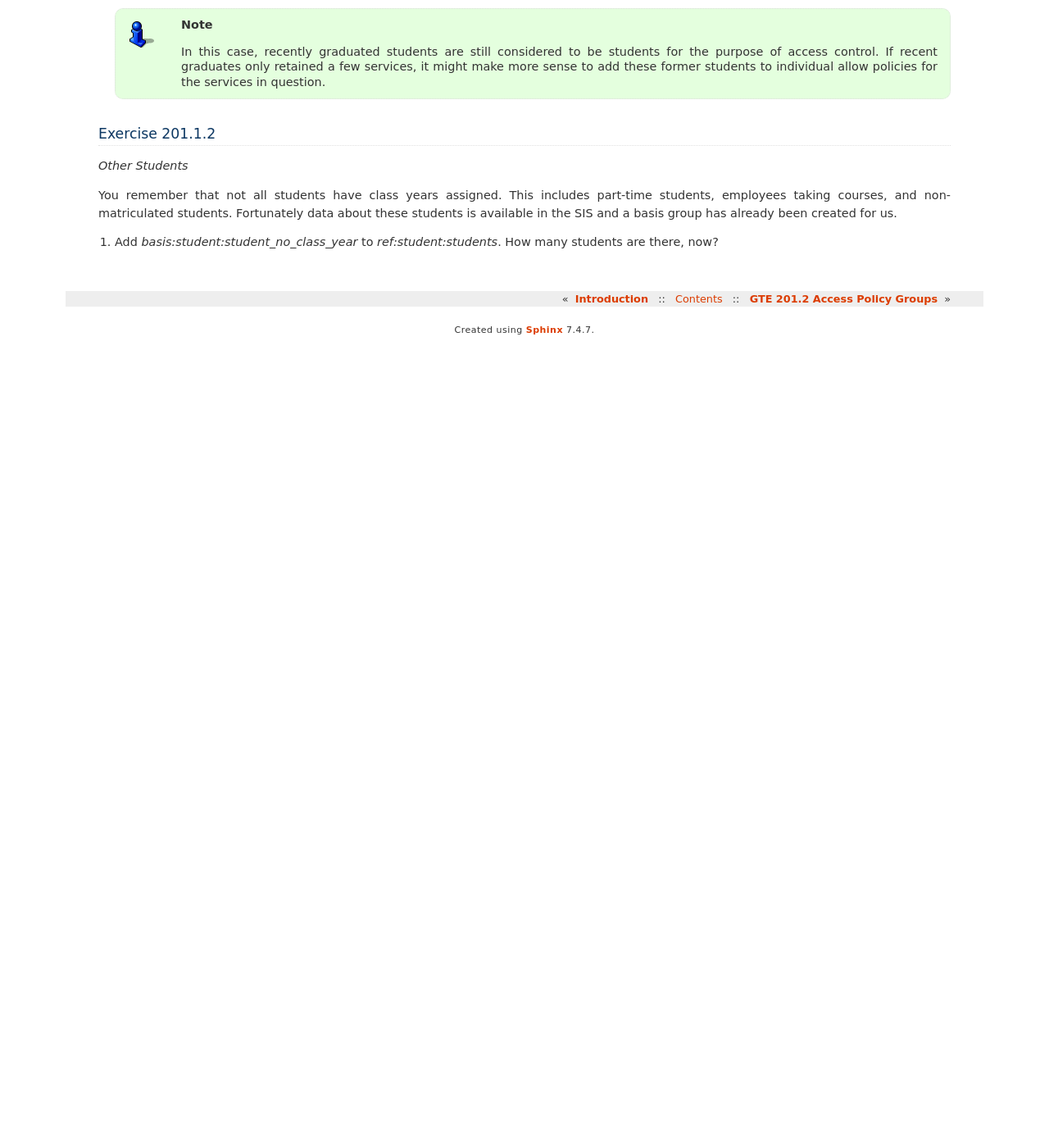
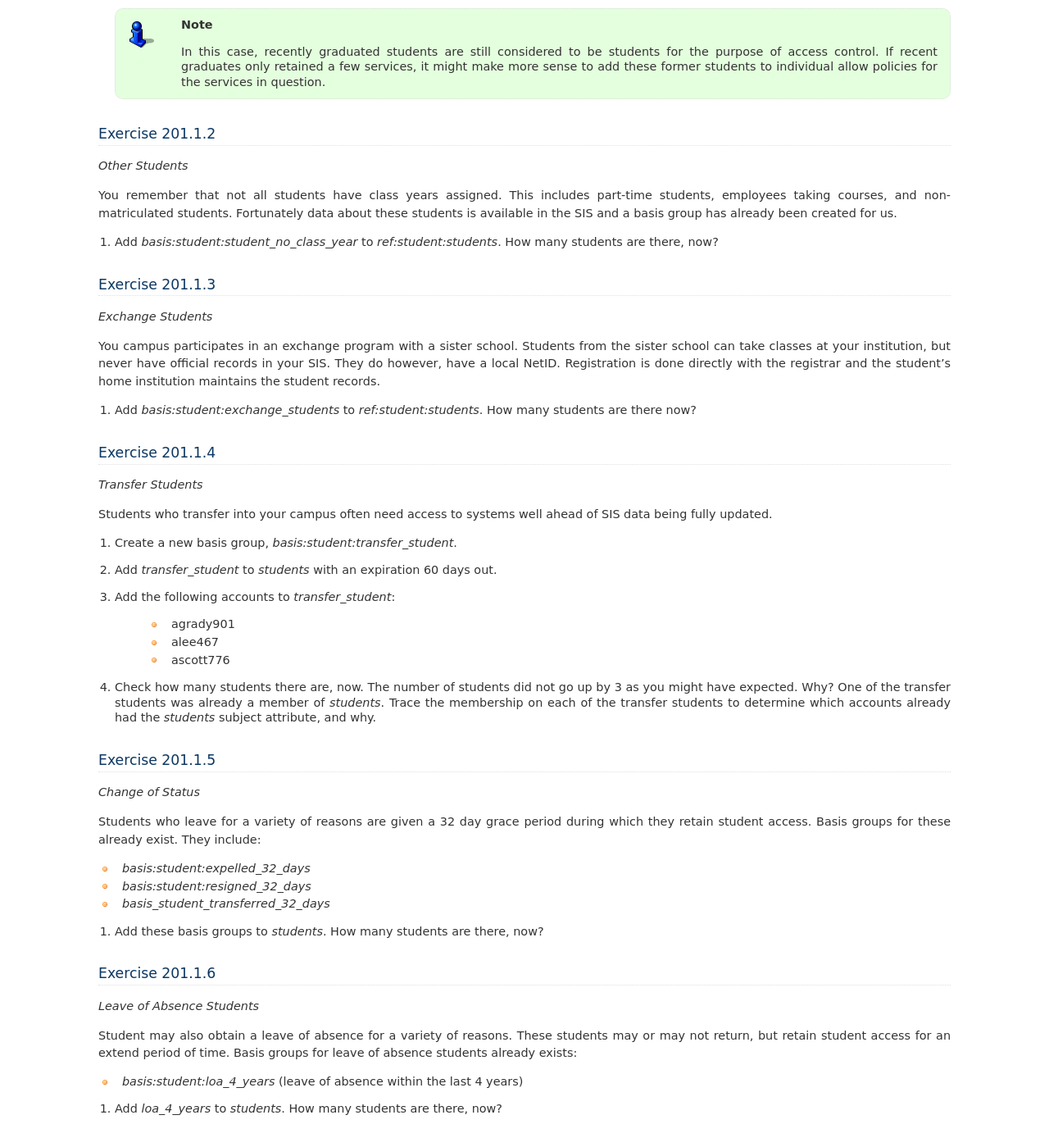
Before and after one commit to cwaldbieser/gte201_docs, a Sphinx documentation site: the page built from docs/201.1.rst, in a window 1280 px wide and 1400 px high, scrolled down 1212 px. Shown: the whole window at 82% size. Built offline with Sphinx 7.4.7, drawn with Linux system fonts in a browser that asks for light colours; before the commit the page ends 1631 px from its top, so only the background shows below that.

Commit message:
Completed 201.1.

```diff
--- a/docs/201.1.rst
+++ b/docs/201.1.rst
@@ -96,5 +96,79 @@ for us.
 #. Add `basis:student:student_no_class_year` to `ref:student:students`.  How many
    students are there, now?
 
+----------------
+Exercise 201.1.3
+----------------
+
+*Exchange Students*
+
+You campus participates in an exchange program with a sister school.  Students
+from the sister school can take classes at your institution, but never have
+official records in your SIS.  They do however, have a local NetID.  Registration
+is done directly with the registrar and the student's home institution maintains
+the student records.
+
+#. Add `basis:student:exchange_students` to `ref:student:students`.  How many
+   students are there now?
+
+----------------
+Exercise 201.1.4
+----------------
+
+*Transfer Students*
+
+Students who transfer into your campus often need access to systems well ahead
+of SIS data being fully updated.
+
+#. Create a new basis group, `basis:student:transfer_student`.
+#. Add `transfer_student` to `students` with an expiration 60 days out.
+#. Add the following accounts to `transfer_student`:
+
+    * agrady901
+    * alee467
+    * ascott776
+
+#. Check how many students there are, now.  The number of students did not go up
+   by 3 as you might have expected.  Why?  One of the transfer students was
+   already a member of `students`.  Trace the membership on each of the transfer
+   students to determine which accounts already had the `students` subject
+   attribute, and why.
+
+----------------
+Exercise 201.1.5
+----------------
+
+*Change of Status*
+
+Students who leave for a variety of reasons are given a 32 day grace period
+during which they retain student access.  Basis groups for these already exist.
+They include:
+
+* `basis:student:expelled_32_days`
+* `basis:student:resigned_32_days`
+* `basis_student_transferred_32_days`
+
+#. Add these basis groups to `students`.  How many students are there, now?
+
+----------------
+Exercise 201.1.6
+----------------
+
+*Leave of Absence Students*
+
+Student may also obtain a leave of absence for a variety of reasons.  These
+students may or may not return, but retain student access for an extend period
+of time.  Basis groups for leave of absence students already exists:
+
+* `basis:student:loa_4_years` (leave of absence within the last 4 years)
+
+#. Add `loa_4_years` to `students`.  How many students are there, now?
+
+
+
+
+
+
+
 
 .. _Grouper Deployment Guide: https://spaces.at.internet2.edu/display/Grouper/Grouper+Deployment+Guide+Work+-TIER+Program
```
